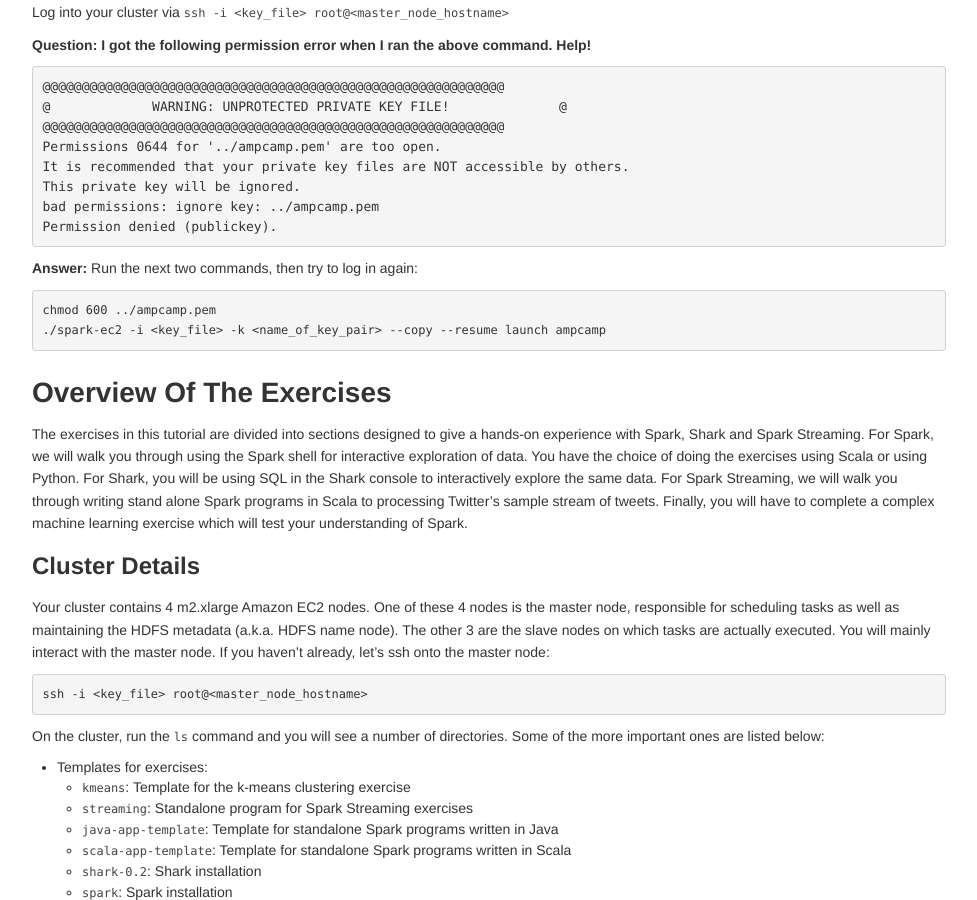
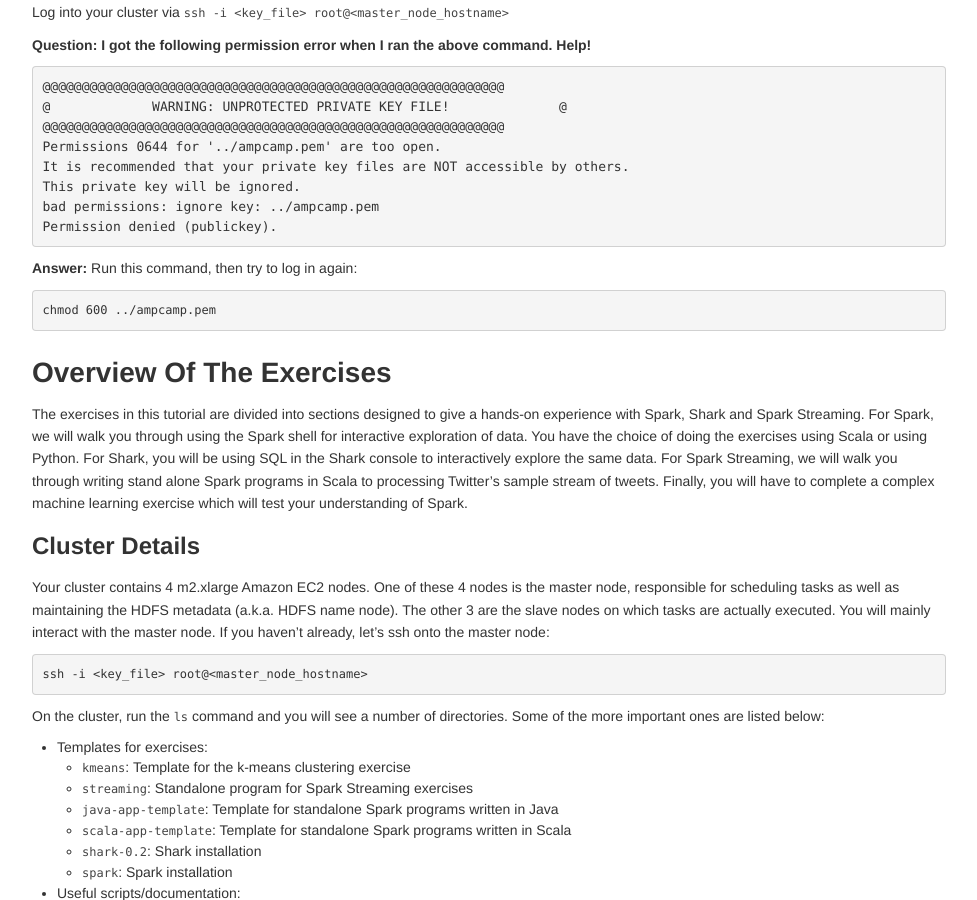
Before and after one commit to databricks/spark-training, a Jekyll site: the page built from strata_2013/index.md, in a window 1280 px wide and 900 px high, scrolled down 489 px. Shown: the whole window, without its empty margins (151-1128 px from the left). Built offline with Jekyll 4.4.1, drawn with Linux system fonts in a browser that asks for light colours.

Commit message:
Remove reference to spark-ec2 in Unix login instructions.
This line shouldn't have been there; looks like
it was introduced by copy-paste from an earlier
section of the AMP Camp tutorial.

```diff
--- a/strata_2013/index.md
+++ b/strata_2013/index.md
@@ -37,10 +37,9 @@
 Permission denied (publickey).
 </pre>
 
-__Answer:__ Run the next two commands, then try to log in again:
+__Answer:__ Run this command, then try to log in again:
 
     chmod 600 ../ampcamp.pem
-    ./spark-ec2 -i <key_file> -k <name_of_key_pair> --copy --resume launch ampcamp
 </div>
 <div class="tab-pane" id="login_windows" markdown="1">
 You can use [PuTTY](http://www.putty.org/) to log into the cluster from Windows.
```
